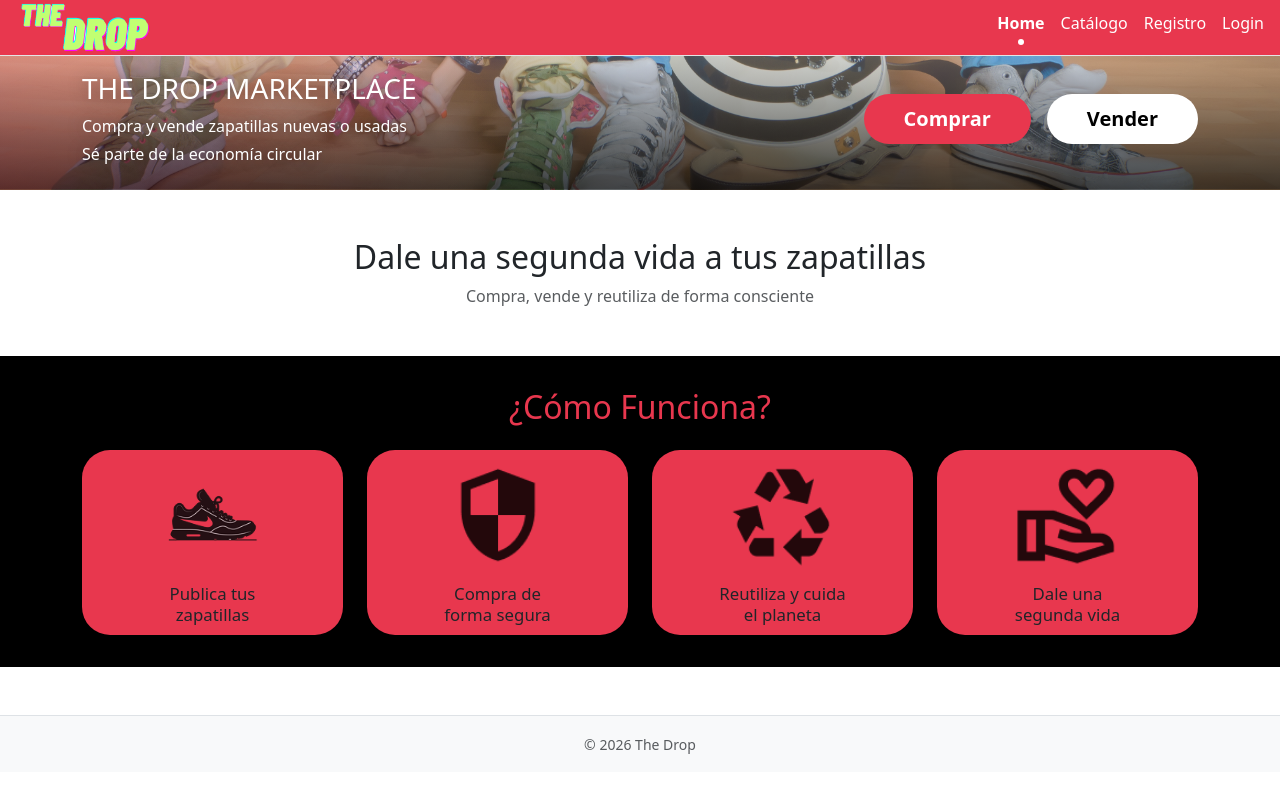
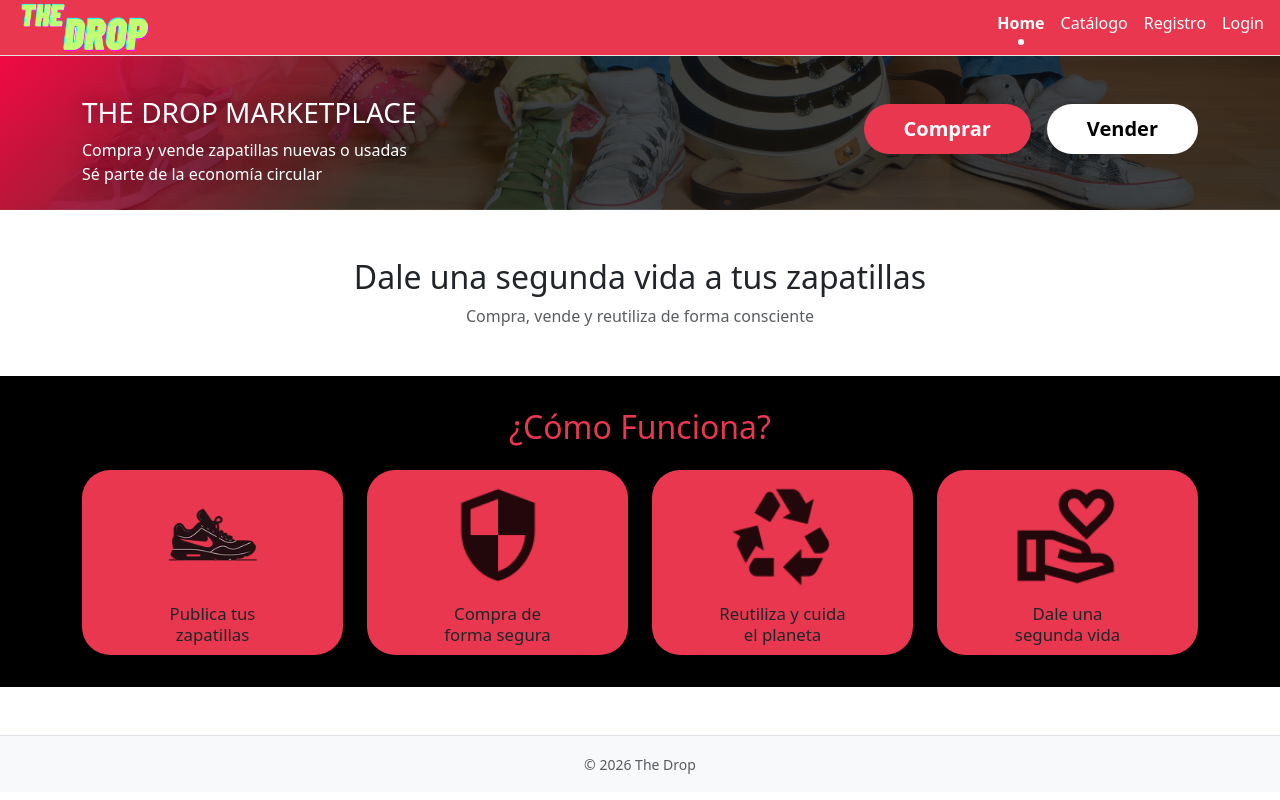
Before and after one commit to yellow-23/the-drop, a React (Vite) app in the folder frontend/: page / in a window 1280 px wide. Built offline with nearby package versions, Linux system fonts and the light colour scheme.

Commit message:
Avance efectos hero

```diff
--- a/frontend/src/Components/HeroCTA.css
+++ b/frontend/src/Components/HeroCTA.css
@@ -1,12 +1,12 @@
 .bg-hero-cta{
   background:
-    linear-gradient(135deg, rgba(255, 7, 69, 0.18), transparent 45%),
-    linear-gradient(rgba(194, 194, 210, 0.364), rgba(11,11,13,.75)),
+    linear-gradient(135deg, rgb(245, 9, 68), transparent 35%),
+    linear-gradient(rgba(11,11,13,.75), rgba(11,11,13,.75)),
     url("../assets/img/img-hero.jpg");
   background-size: auto, auto, cover;
   background-position: center, center, center;
+  background-repeat: no-repeat;
 }
-
 
 .button-cta-hero {
 	border: none;
@@ -23,4 +23,4 @@
 	background: #E8374E;
 		color: #fff;
 	}
-	.color-text-hero{ color:#fff; text-shadow: 0 1px 18px rgba(0,0,0,.45); }
+	.color-text-hero{color:#fff; text-shadow: 0 1px 18px rgba(0,0,0,.45); }
--- a/frontend/src/Components/HeroCTA.jsx
+++ b/frontend/src/Components/HeroCTA.jsx
@@ -10,8 +10,8 @@ export default function HeroCTA() {
   <Container>
     <Row className="align-items-center gx-2">
       <Col md={8}>
-        <h1 className="color-text-hero h3 mb-2 text-uppercase">THE DROP MARKETPLACE</h1>
-        <p className="color-text-hero mb-1">Compra y vende zapatillas nuevas o usadas</p>
+        <h1 className="color-text-hero h3 mt-4 mb-2 text-uppercase">THE DROP MARKETPLACE</h1>
+        <p className="color-text-hero mb-0">Compra y vende zapatillas nuevas o usadas</p>
         <p className="color-text-hero mb-0">Sé parte de la economía circular</p>
       </Col>
 
```
